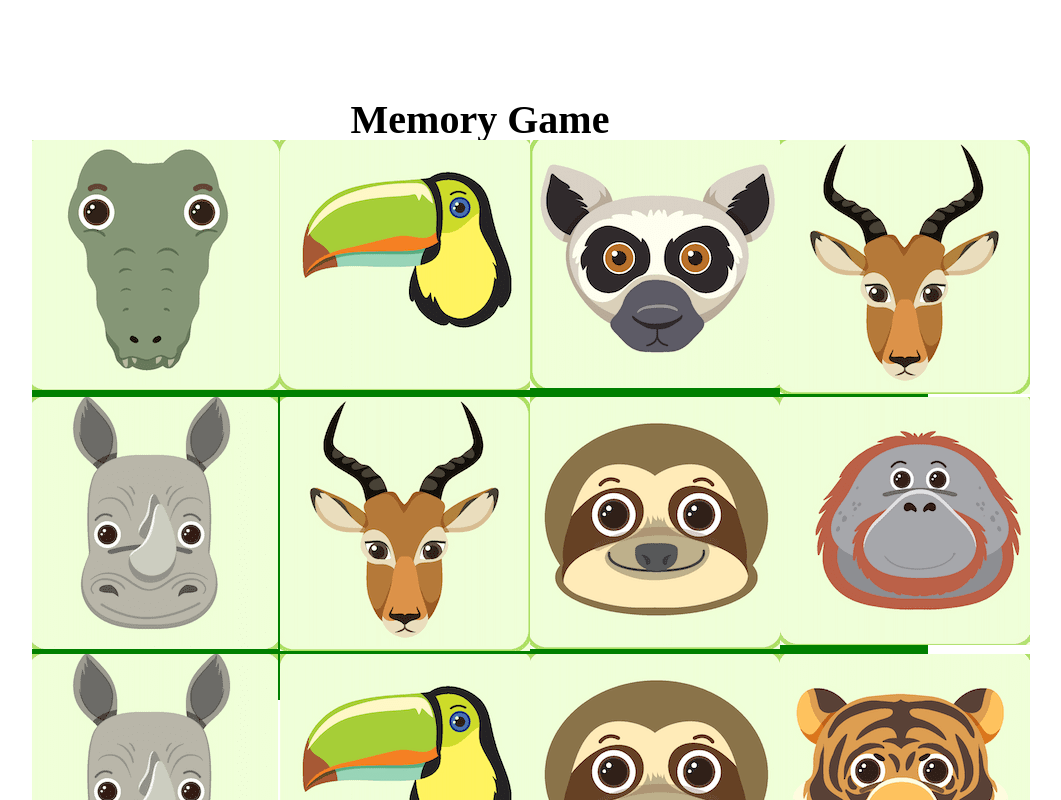
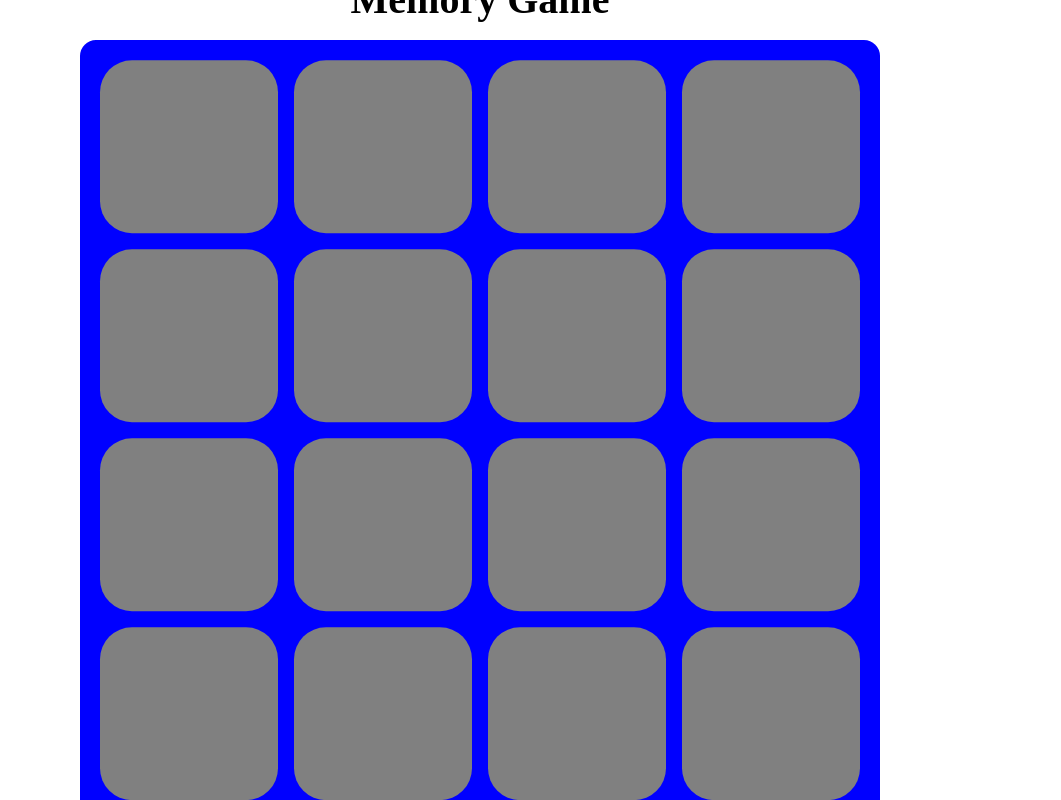
Before and after one commit to Thomas-Murzyn/thomas-murzyn-memory-game-test-oostaoo, a React (Create React App) app: page / in a window 1280 px wide. Shown: the top 800 px of the page, without its empty margins (160-1221 px from the left). Built offline with nearby package versions, Linux system fonts and the light colour scheme.

Commit message:
Styled cards and card. Add Redux and React reduc package.

```diff
--- a/package.json
+++ b/package.json
@@ -3,6 +3,7 @@
   "version": "0.1.0",
   "private": true,
   "dependencies": {
+    "@reduxjs/toolkit": "^1.9.2",
     "@testing-library/jest-dom": "^5.16.5",
     "@testing-library/react": "^13.4.0",
     "@testing-library/user-event": "^13.5.0",
@@ -12,6 +13,7 @@
     "@types/react-dom": "^18.0.11",
     "react": "^18.2.0",
     "react-dom": "^18.2.0",
+    "react-redux": "^8.0.5",
     "react-scripts": "5.0.1",
     "sass": "^1.58.2",
     "typescript": "^4.9.5",
--- a/src/App.scss
+++ b/src/App.scss
@@ -9,5 +9,6 @@
   h1 {
     font-size: 40px;
     font-weight: 600;
+    margin-bottom: 20px;
   }
 }
--- /dev/null
+++ b/src/components/card/card.component.tsx
@@ -0,0 +1,12 @@
+import "./card.styles.scss";
+import { imageType } from "../../utils/Data";
+
+function Card({ id, name, src }: imageType) {
+  return (
+    <div className="card-container">
+      <img src={src} alt={name} />
+    </div>
+  );
+}
+
+export default Card;
--- /dev/null
+++ b/src/components/card/card.styles.scss
@@ -0,0 +1,41 @@
+.card-container {
+  background-color: gray;
+  display: flex;
+  justify-content: center;
+  align-items: center;
+  border-radius: 2em;
+  height: 100%;
+  width: 100%;
+  cursor: pointer;
+  transition: transform 0.5;
+  transform: rotate(180deg);
+  animation: 1s flipCard linear;
+  @keyframes flipCard {
+    0%,
+    70% {
+      transform: rotateY(0);
+    }
+    100% {
+      transform: rotateY(180deg);
+    }
+  }
+
+  img {
+    width: 95%;
+    height: fit-content;
+    border-radius: 2em;
+    object-fit: cover;
+    transition: transform 0.5;
+    transform: scale(0);
+    animation: 1s hideImageCard linear;
+    @keyframes hideImageCard {
+      0%,
+      70% {
+        transform: scale(1);
+      }
+      100% {
+        transform: scale(0);
+      }
+    }
+  }
+}
--- a/src/components/cards/cards.component.tsx
+++ b/src/components/cards/cards.component.tsx
@@ -1,14 +1,13 @@
 import "./cards.styles.scss";
-import { images } from "../../utils/Data";
+import images from "../../utils/Data";
+import Card from "../card/card.component";
 
 function Cards() {
   return (
-    <div className="card-container">
+    <div className="cards-container">
       {images.map((image, index) => {
         return (
-          <div key={index}>
-            <img src={image.src} alt="" />
-          </div>
+          <Card key={index} src={image.src} id={image.id} name={image.name} />
         );
       })}
     </div>
--- a/src/components/cards/cards.styles.scss
+++ b/src/components/cards/cards.styles.scss
@@ -1,8 +1,11 @@
-.card-container {
-  width: 70%;
-  height: 70%;
-  background-color: green;
+.cards-container {
+  width: 800px;
+  height: 800px;
+  background-color: blue;
+  border-radius: 1em;
   display: grid;
   grid-template-columns: repeat(4, 1fr);
   grid-template-rows: repeat(4, 1fr);
+  gap: 1em;
+  padding: 20px;
 }
--- a/src/utils/Data.ts
+++ b/src/utils/Data.ts
@@ -41,14 +41,14 @@ const imageArray = [
   },
 ];
 
-export type imageArrayType = {
+export type imageType = {
   id: number;
   src: string;
   name: string;
 };
 
 // Function for images mixing
-const mixImages = (arr: imageArrayType[]) => {
+const mixImages = (arr: imageType[]) => {
   for (let i = arr.length - 1; i > 0; i--) {
     const x = Math.floor(Math.random() * (i + 1));
     // Swap value
@@ -59,4 +59,5 @@ const mixImages = (arr: imageArrayType[]) => {
 };
 
 // We double images and then mixed them
-export const images = mixImages(imageArray.concat(imageArray));
+const images = mixImages(imageArray.concat(imageArray));
+export default images;
```
Also changed, not shown: 1 other file (tests, documents, lock files or other folders).
